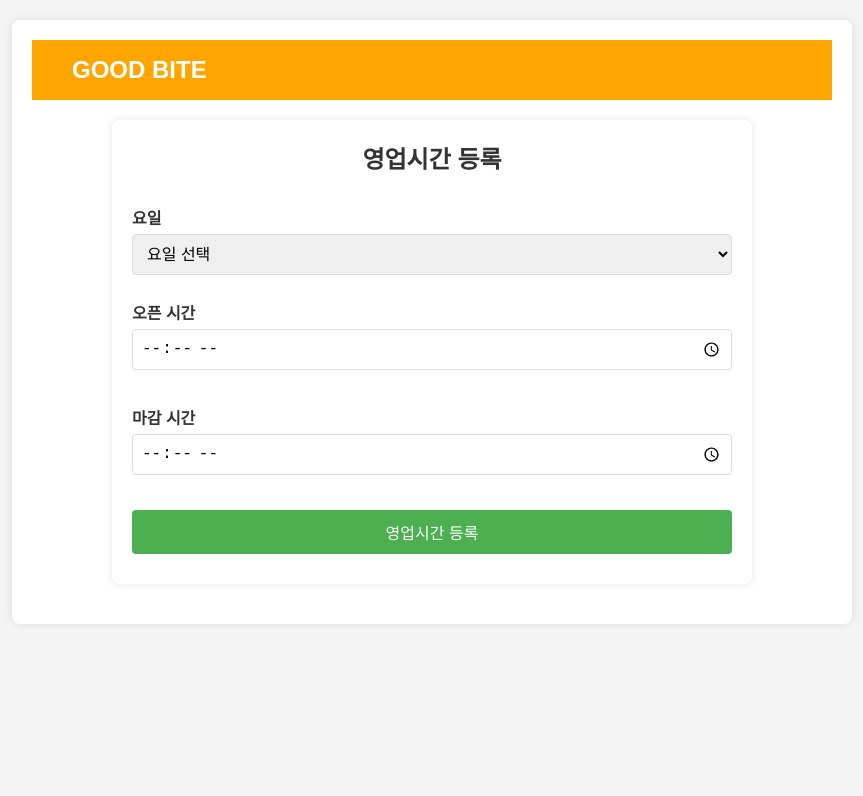
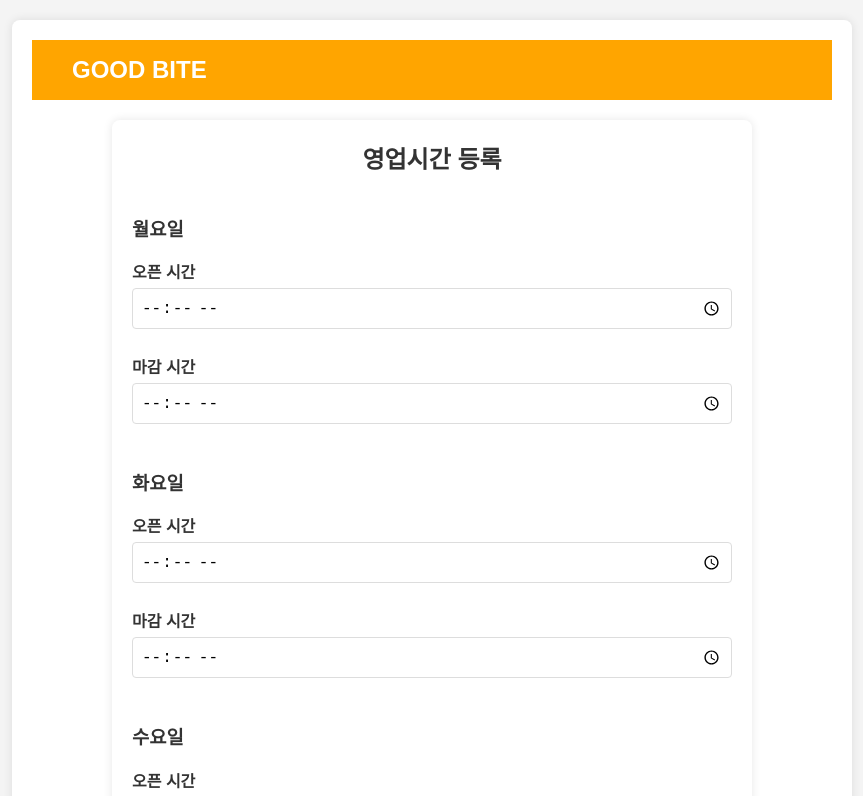
Before and after one commit to nbc-team-gumi/goodbite-react, a React (Create React App) app: page /register-operatinghour/1 in a window 1280 px wide. Shown: the top 796 px of the page, without its empty margins (208-1071 px from the left). Built offline with nearby package versions, Linux system fonts and the light colour scheme; no server answers.

Commit message:
✨ feat: 영업 시간 한번에 등록할 수 있도록 수정

```diff
--- a/src/components/RegisterOperatingHour.js
+++ b/src/components/RegisterOperatingHour.js
@@ -5,27 +5,62 @@ import '../styles/RegisterOperatingHour.css';
 import {useNavigate, useParams} from "react-router-dom";
 function RegisterOperatingHour() {
   const { restaurantId } = useParams();
-  const [dayOfWeek, setDayOfWeek] = useState('');
-  const [openTime, setOpenTime] = useState('');
-  const [closeTime, setCloseTime] = useState('');
+  // const [dayOfWeek, setDayOfWeek] = useState('');
+  // const [openTime, setOpenTime] = useState('');
+  // const [closeTime, setCloseTime] = useState('');
   const navigate = useNavigate();
+  const daysOfWeek = [
+    { value: 'MONDAY', label: '월요일' },
+    { value: 'TUESDAY', label: '화요일' },
+    { value: 'WEDNESDAY', label: '수요일' },
+    { value: 'THURSDAY', label: '목요일' },
+    { value: 'FRIDAY', label: '금요일' },
+    { value: 'SATURDAY', label: '토요일' },
+    { value: 'SUNDAY', label: '일요일' },
+  ];
+  const initialOperatingHours = daysOfWeek.map(day => ({
+    dayOfWeek: day.value,
+    openTime: '',
+    closeTime: '',
+  }));
+  const [operatingHours, setOperatingHours] = useState(initialOperatingHours);
+
+  const handleChange = (index, field, value) => {
+    const updatedHours = [...operatingHours];
+    updatedHours[index][field] = value;
+    setOperatingHours(updatedHours);
+  };
 
   const handleSubmit = async (e) => {
     e.preventDefault();
     console.log('API Base URL:', process.env.REACT_APP_API_BASE_URL);
+      const formattedData = operatingHours
+      .filter(hour => hour.openTime && hour.closeTime); // Only submit days with complete times
+
+      if (formattedData.length === 0) {
+        alert('적어도 하루의 영업시간을 입력해주세요.');
+        return;
+      }
       try {
+        // Construct the request body
+        const requests = formattedData.map(hour => ({
+          restaurantId,
+          dayOfWeek: hour.dayOfWeek,
+          openTime: `${hour.openTime}`,  // Ensure time format is HH:MM:SS
+          closeTime: `${hour.closeTime}` // Ensure time format is HH:MM:SS
+        }));
+
+        // Send each request one by one
+        for (const requestBody of requests) {
           await fetchData('/operating-hours', {
             method: 'POST',
             headers: {
               'Content-Type': 'application/json',
             },
-        body: JSON.stringify({
-          restaurantId,
-          dayOfWeek,
-          openTime,
-          closeTime
-        }),
+            body: JSON.stringify(requestBody),
           });
+        }
+
         alert('영업 시간 등록이 완료되었습니다!');
       navigate(`/owner-restaurant-detail/${restaurantId}`);
     } catch (error) {
@@ -42,47 +77,31 @@ function RegisterOperatingHour() {
         <div className="form-wrapper">
           <h2>영업시간 등록</h2>
           <form onSubmit={handleSubmit} className="form">
+            {operatingHours.map((hour, index) => (
+                <div key={hour.dayOfWeek} className="day-section">
+                  <h3>{daysOfWeek.find(day => day.value === hour.dayOfWeek).label}</h3>
                   <div className="form-group">
-              <label htmlFor="day">요일</label>
-              <select
-                  id="dayOfWeek"
-                  name="dayOfWeek"
-                  value={dayOfWeek}
-                  onChange={(e) => setDayOfWeek(e.target.value)}
-                  required
-              >
-                <option value="">요일 선택</option>
-                <option value="MONDAY">월요일</option>
-                <option value="TUESDAY">화요일</option>
-                <option value="WEDNESDAY">수요일</option>
-                <option value="THURSDAY">목요일</option>
-                <option value="FRIDAY">금요일</option>
-                <option value="SATURDAY">토요일</option>
-                <option value="SUNDAY">일요일</option>
-              </select>
-            </div>
-            <div className="form-group">
-              <label htmlFor="openTime">오픈 시간</label>
+                    <label htmlFor={`openTime-${hour.dayOfWeek}`}>오픈 시간</label>
                     <input
-                  id="openTime"
-                  name="openTime"
+                        id={`openTime-${hour.dayOfWeek}`}
+                        name={`openTime-${hour.dayOfWeek}`}
                         type="time"
-                  value={openTime}
-                  onChange={(e) => setOpenTime(e.target.value)}
-                  required
+                        value={hour.openTime}
+                        onChange={(e) => handleChange(index, 'openTime', e.target.value)}
               />
                   </div>
                   <div className="form-group">
-              <label htmlFor="closeTime">마감 시간</label>
+                    <label htmlFor={`closeTime-${hour.dayOfWeek}`}>마감 시간</label>
                     <input
-                  id="closeTime"
-                  name="closeTime"
+                        id={`closeTime-${hour.dayOfWeek}`}
+                        name={`closeTime-${hour.dayOfWeek}`}
                         type="time"
-                  value={closeTime}
-                  onChange={(e) => setCloseTime(e.target.value)}
-                  required
+                        value={hour.closeTime}
+                        onChange={(e) => handleChange(index, 'closeTime', e.target.value)}
                     />
                   </div>
+                </div>
+            ))}
             <button type="submit" className="btn">
               영업시간 등록
             </button>
```
Lines whose indentation alone changed are shown as unchanged.
